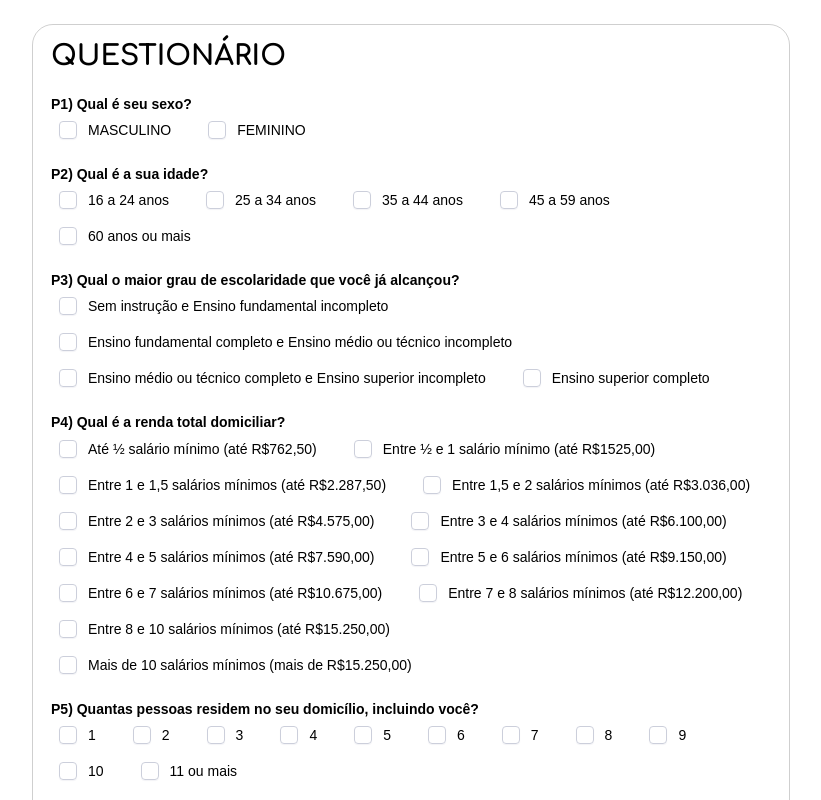
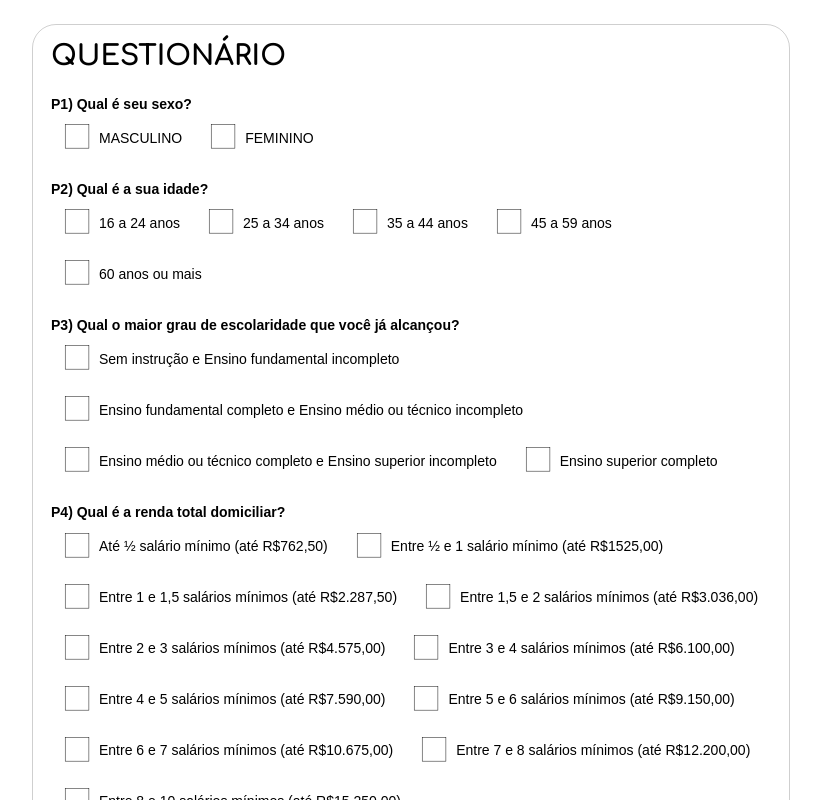
Before and after one commit to mfaria-tech/proto_form_unifal, a Next.js app: page / in a window 1280 px wide. Shown: the top 800 px of the page, without its empty margins (229-1050 px from the left). Built offline with nearby package versions, Linux system fonts and the light colour scheme; a web font is replaced by a local one.

Commit message:
feat(homepage): Change style of Checkboxes and Button from form.

```diff
--- a/src/app/page.tsx
+++ b/src/app/page.tsx
@@ -50,10 +50,11 @@ export default function SurveyForm() {
             <p>{q.id}) {q.text}</p>
             <div className={styles.options}>
               {q.options.map((opt, i) => (
-                <div key={i} className={styles.checkbox}>
+                <div key={i} className={styles.checkboxSketch}>
                   <input
                     type="checkbox"
                     id={`morning-${q.id}-${i}`}
+                    className={styles.check}
                     name={q.id}
                     value={opt}
                     checked={answers[q.id] === opt}
@@ -64,17 +65,41 @@ export default function SurveyForm() {
                     key={opt}
                     htmlFor={`morning-${q.id}-${i}`}
                   >
-                    <span><svg width="12px" height="10px">
-                      <use xlinkHref="#check-4"></use>
-                    </svg></span>
+                    <svg width="45" height="45" viewBox="0 0 95 95">
+                      <rect x="30" y="20" width="50" height="50" stroke="black" fill="none" />
+                      <g transform="translate(0,-952.36222)">
+                        <path d="m 56,963 c -102,122 6,9 7,9 17,-5 -66,69 -38,52 122,-77 -7,14 18,4 29,-11 45,-43 23,-4 " stroke="black" strokeWidth="3" fill="none" className={styles.path1} />
+                      </g>
+                    </svg>
                     <span>{opt}</span>
                   </label>
-                  <svg className={styles.inlineSvg}>
-                    <symbol id="check-4" viewBox="0 0 12 10">
-                      <polyline points="1.5 6 4.5 9 10.5 1"></polyline>
-                    </symbol>
-                  </svg>
                 </div>
+
+                // <div key={i} className={styles.checkbox}>
+                //   <input
+                //     type="checkbox"
+                //     id={`morning-${q.id}-${i}`}
+                //     name={q.id}
+                //     value={opt}
+                //     checked={answers[q.id] === opt}
+                //     onChange={(e) => handleChange(q.id, e.target.value)}
+                //     required
+                //   />
+                //   <label
+                //     key={opt}
+                //     htmlFor={`morning-${q.id}-${i}`}
+                //   >
+                //     <span><svg width="12px" height="10px">
+                //       <use xlinkHref="#check-4"></use>
+                //     </svg></span>
+                //     <span>{opt}</span>
+                //   </label>
+                //   <svg className={styles.inlineSvg}>
+                //     <symbol id="check-4" viewBox="0 0 12 10">
+                //       <polyline points="1.5 6 4.5 9 10.5 1"></polyline>
+                //     </symbol>
+                //   </svg>
+                // </div>
               ))}
             </div>
           </div>
@@ -82,7 +107,7 @@ export default function SurveyForm() {
 
         <button
           type="submit"
-          className=""
+          className={styles.btnSubmit}
         >
           Enviar
         </button>
--- a/src/styles/homepage.module.css
+++ b/src/styles/homepage.module.css
@@ -6,7 +6,7 @@
   margin: 24px 27px;
   padding: 15px 18px;
   border: 1px solid #00000030;
-  border-radius: 21px;
+  border-radius: 24px;
   max-width: 720px;
   gap: 9px;
 }
@@ -41,9 +41,10 @@
   gap: 3px;
 }
 
-.checkbox * {
+/* .checkbox * {
   box-sizing: border-box;
 }
+
 .checkbox label {
   -webkit-user-select: none;
   user-select: none;
@@ -54,17 +55,21 @@
   transition: all 0.2s ease;
   display: inline-block;
 }
+
 .checkbox label:not(:last-child) {
   margin-right: 6px;
 }
+
 .checkbox label:hover {
   background: rgba(0,119,255,0.06);
 }
+
 .checkbox label span {
   float: left;
   vertical-align: middle;
   transform: translate3d(0, 0, 0);
 }
+
 .checkbox label span:first-child {
   position: relative;
   width: 18px;
@@ -75,6 +80,7 @@
   transition: all 0.2s ease;
   box-shadow: 0 1px 1px rgba(0,16,75,0.05);
 }
+
 .checkbox label span:first-child svg {
   position: absolute;
   top: 3px;
@@ -90,25 +96,31 @@
   transition-delay: 0.1s;
   transform: translate3d(0, 0, 0);
 }
+
 .checkbox label span:last-child {
   padding-left: 8px;
   line-height: 18px;
 }
+
 .checkbox label:hover span:first-child {
   border-color: #07f;
 }
+
 .checkbox input {
   position: absolute;
   visibility: hidden;
 }
+
 .checkbox input:checked + label span:first-child {
   background: #07f;
   border-color: #07f;
   animation: wave-checkbox 0.4s ease;
 }
+
 .checkbox input:checked + label span:first-child svg {
   stroke-dashoffset: 0;
 }
+
 .checkbox .inlineSvg {
   position: absolute;
   width: 0;
@@ -116,6 +128,7 @@
   pointer-events: none;
   user-select: none;
 }
+
 @media screen and (max-width: 640px) {
   .checkbox label {
     width: 100%;
@@ -141,4 +154,80 @@
   50% {
     transform: scale(0.9);
   }
+} */
+
+.checkboxSketch input[type="checkbox"] {
+  visibility: hidden;
+  display: none;
 }
+
+.checkboxSketch *,
+.checkboxSketch ::after,
+.checkboxSketch ::before {
+  box-sizing: border-box;
+}
+
+.checkboxSketch {
+  position: relative;
+  display: block;
+  overflow: hidden;
+}
+
+.checkboxSketch .check {
+  width: 50px;
+  height: 50px;
+  position: absolute;
+  opacity: 0;
+}
+
+.checkboxSketch label svg {
+  min-width: 45px;
+  vertical-align: middle;
+}
+
+.checkboxSketch .path1 {
+  stroke-dasharray: 400;
+  stroke-dashoffset: 400;
+  transition: .5s stroke-dashoffset;
+  opacity: 0;
+}
+
+.checkboxSketch .check:checked + label svg g path {
+  stroke-dashoffset: 0;
+  opacity: 1;
+}
+
+.btnSubmit {
+  background-color: #fbeee0;
+  border: 2px solid #422800;
+  border-radius: 30px;
+  box-shadow: #422800 4px 4px 0 0;
+  color: #422800;
+  cursor: pointer;
+  display: inline-block;
+  font-weight: 600;
+  font-size: 18px;
+  padding: 0 18px;
+  line-height: 50px;
+  text-align: center;
+  text-decoration: none;
+  user-select: none;
+  -webkit-user-select: none;
+  touch-action: manipulation;
+}
+
+.btnSubmit:hover {
+  background-color: #fff;
+}
+
+.btnSubmit:active {
+  box-shadow: #422800 2px 2px 0 0;
+  transform: translate(2px, 2px);
+}
+
+@media (min-width: 768px) {
+  .btnSubmit {
+    min-width: 120px;
+    padding: 0 25px;
+  }
+}
```
